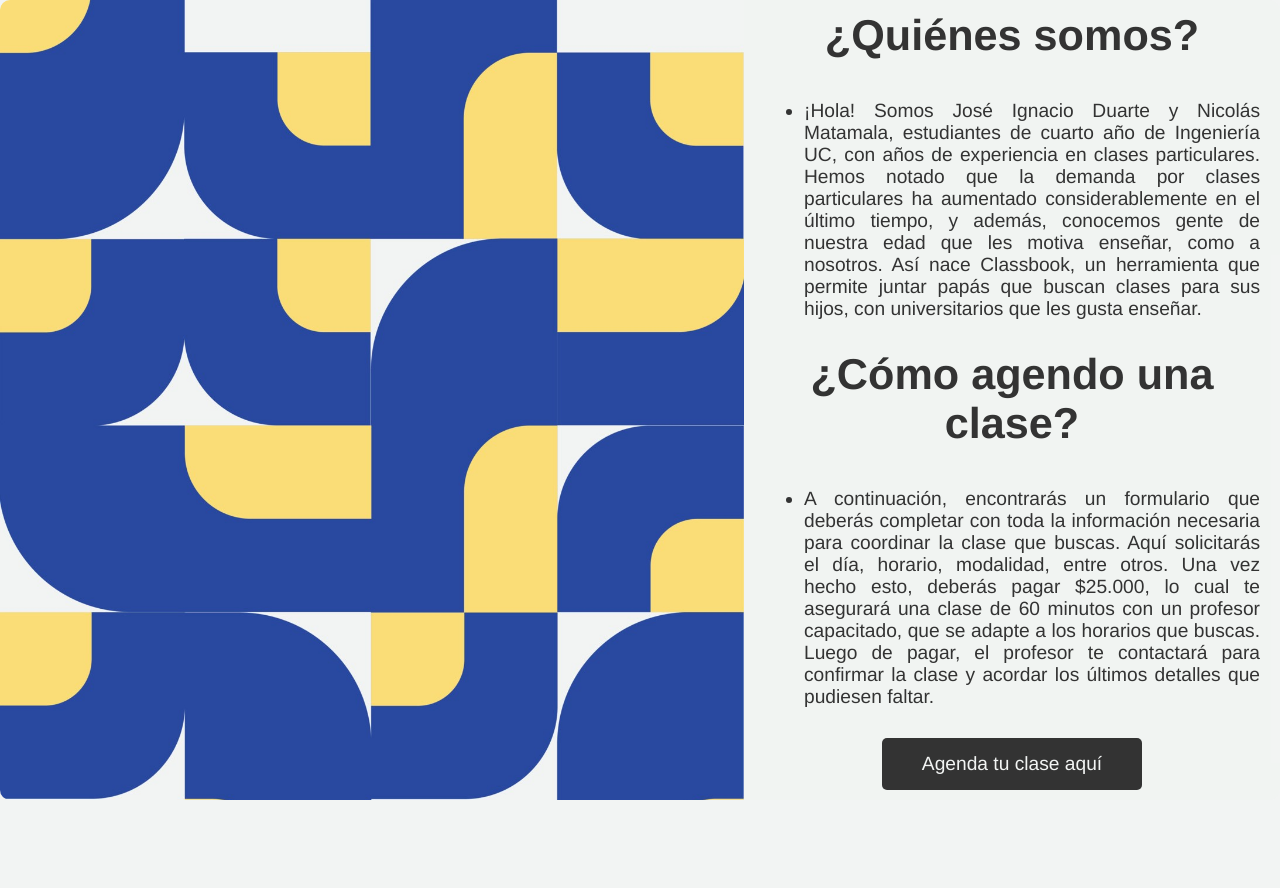
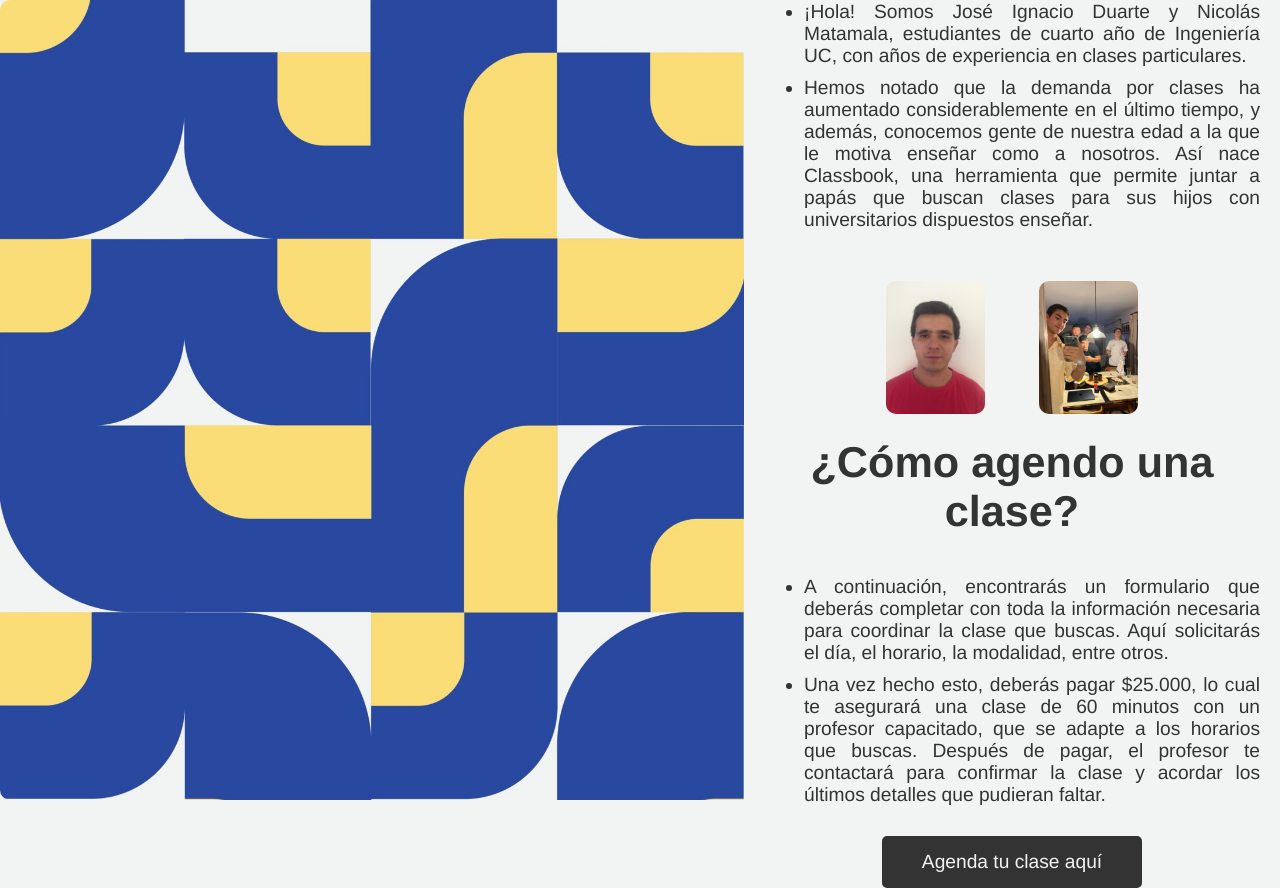
Before and after one commit to Classbookcl/Classbook, a Flask app: page /quienes_somos in a window 1280 px wide. Before the commit the page ends 800 px from the top, so only its background shows below. Run offline with Flask 2, Linux system fonts and the light colour scheme.

Commit message:
últimos cambios

```diff
--- a/static/styles.css
+++ b/static/styles.css
@@ -52,18 +52,19 @@ body {
     padding: 20px;
     border-radius: 0 0 10px 10px;
 }
+
 ul {
     list-style-type: disc; /* Estilo de lista con puntos */
     text-align: justify;
     padding-left: 40px; /* Sangría para la lista */
     margin: 20px 0;
-
 }
 
 ul li {
     font-size: 1.2em;
     margin-bottom: 10px; /* Espacio entre los elementos de la lista */
 }
+
 h1 {
     font-size: 4em;
     margin: 0;
@@ -147,3 +148,17 @@ p {
     margin: 10px 0;
     text-align: justify; /* Justifica el texto */
 }
+
+/* Estilos para las nuevas imágenes */
+.small-image-container {
+    text-align: center;
+    margin: 20px 0;
+}
+
+.small-image {
+    width: 20%; /* Ajusta el tamaño de las nuevas imágenes */
+    height: auto;
+    object-fit: cover;
+    border-radius: 10px;
+    margin: 0 25px; /* Espacio entre las imágenes */
+}
--- a/templates/quienes_somos.html
+++ b/templates/quienes_somos.html
@@ -13,11 +13,17 @@
     <div class="text-container">
         <h1 class="smaller-title">¿Quiénes somos?</h1>
         <ul>
-            <li>¡Hola! Somos José Ignacio Duarte y Nicolás Matamala, estudiantes de cuarto año de Ingeniería UC, con años de experiencia en clases particulares. Hemos notado que la demanda por clases particulares ha aumentado considerablemente en el último tiempo, y además, conocemos gente de nuestra edad que les motiva enseñar, como a nosotros. Así nace Classbook, un herramienta que permite juntar papás que buscan clases para sus hijos, con universitarios que les gusta enseñar.</li>
+            <li>¡Hola! Somos José Ignacio Duarte y Nicolás Matamala, estudiantes de cuarto año de Ingeniería UC, con años de experiencia en clases particulares.</li>
+            <li>Hemos notado que la demanda por clases ha aumentado considerablemente en el último tiempo, y además, conocemos gente de nuestra edad a la que le motiva enseñar como a nosotros. Así nace Classbook, una herramienta que permite juntar a papás que buscan clases para sus hijos con universitarios dispuestos enseñar.</li>
         </ul>
+        <div class="small-image-container">
+            <img src="static/nico.jpg" alt="Imagen 3" class="small-image">
+            <img src="static/jose.jpg" alt="Imagen 2" class="small-image">
+        </div>
         <h1 class="smaller-title">¿Cómo agendo una clase?</h1>
         <ul>
-            <li>A continuación, encontrarás un formulario que deberás completar con toda la información necesaria para coordinar la clase que buscas. Aquí solicitarás el día, horario, modalidad, entre otros. Una vez hecho esto, deberás pagar $25.000, lo cual te asegurará una clase de 60 minutos con un profesor capacitado, que se adapte a los horarios que buscas. Luego de pagar, el profesor te contactará para confirmar la clase y acordar los últimos detalles que pudiesen faltar.</li>
+            <li>A continuación, encontrarás un formulario que deberás completar con toda la información necesaria para coordinar la clase que buscas. Aquí solicitarás el día, el horario, la modalidad, entre otros.</li>
+            <li>Una vez hecho esto, deberás pagar $25.000, lo cual te asegurará una clase de 60 minutos con un profesor capacitado, que se adapte a los horarios que buscas. Después de pagar, el profesor te contactará para confirmar la clase y acordar los últimos detalles que pudieran faltar.</li>
         </ul>
         <a href="https://forms.gle/MkXcD512GDcd9ktJ6" class="button" style="margin-top: auto;">Agenda tu clase aquí</a>
     </div>
```
Also changed, not shown: templates/como_funciona.html (deleted, +0 -26 lines), static/jose.jpg (added), static/nico.jpg (added), templates/busca_tu_clase.html (deleted).
